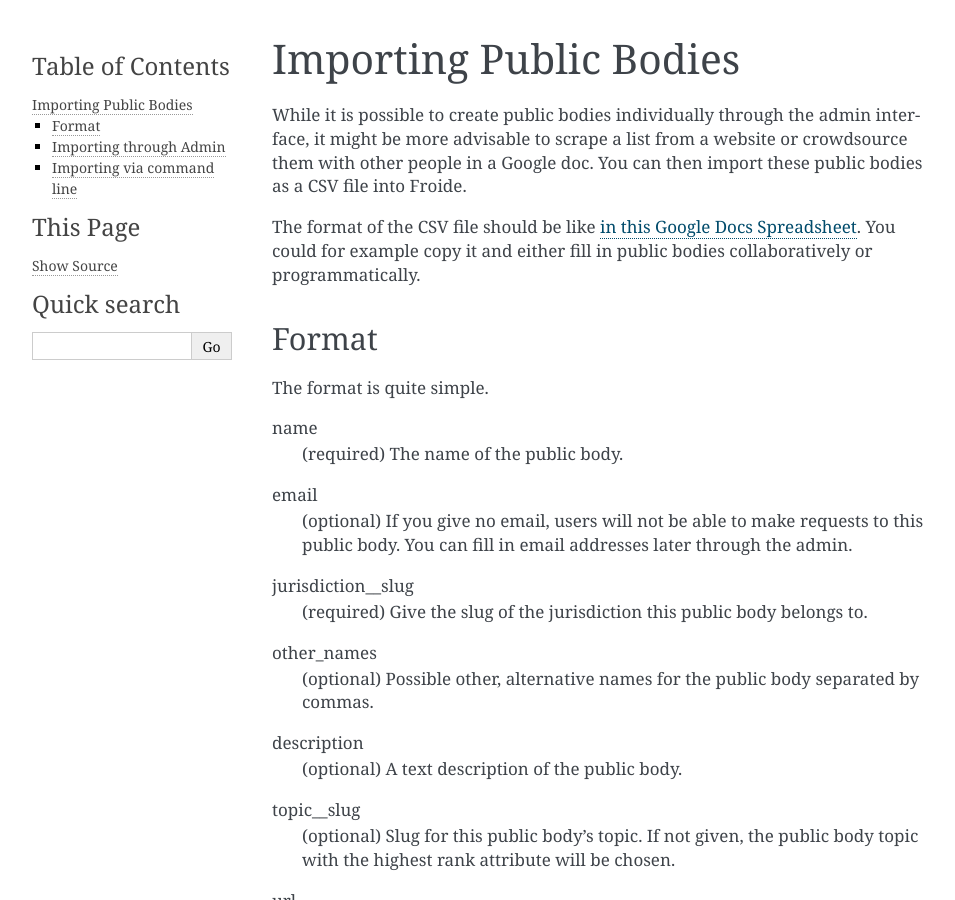
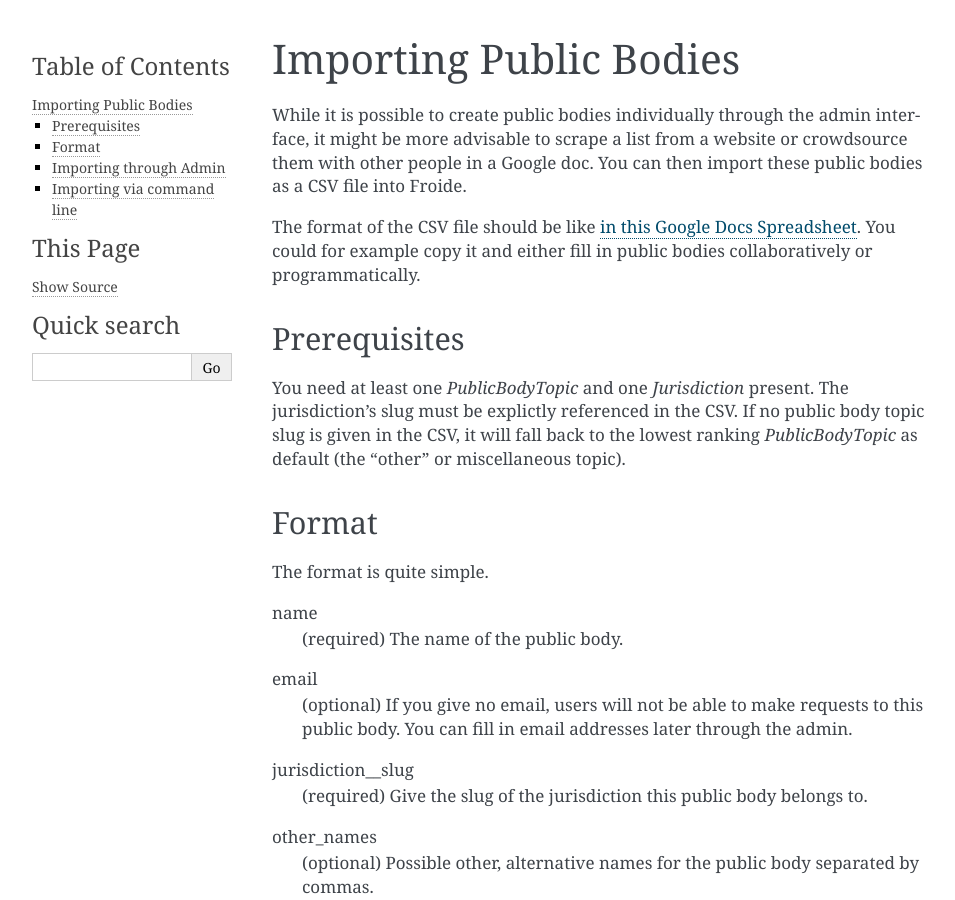
Before and after one commit to okfde/froide, a Sphinx documentation site: the page built from docs/importpublicbodies.rst, in a window 1280 px wide and 900 px high. Shown: the whole window, without its empty margins (148-1103 px from the left). Built offline with Sphinx 7.4.7, drawn with Linux system fonts in a browser that asks for light colours.

Commit message:
Add prerequisites to public body import docs

```diff
--- a/docs/importpublicbodies.rst
+++ b/docs/importpublicbodies.rst
@@ -8,6 +8,13 @@
 public bodies as a CSV file into Froide.
 
 The format of the CSV file should be like `in this Google Docs Spreadsheet <https://docs.google.com/spreadsheet/ccc?key=0AhDkodM9ozpddGNTaGJoa203aEJaRXVfM0Q0d1RjNUE#gid=0>`_. You could for example copy it and either fill in public bodies collaboratively or programmatically.
+
+
+Prerequisites
+-------------
+
+You need at least one `PublicBodyTopic` and one `Jurisdiction` present. The jurisdiction's slug must be explictly referenced in the CSV. If no public body topic slug is given in the CSV, it will fall back to the lowest ranking `PublicBodyTopic` as default (the "other" or miscellaneous topic).
+
 
 Format
 ------
```
